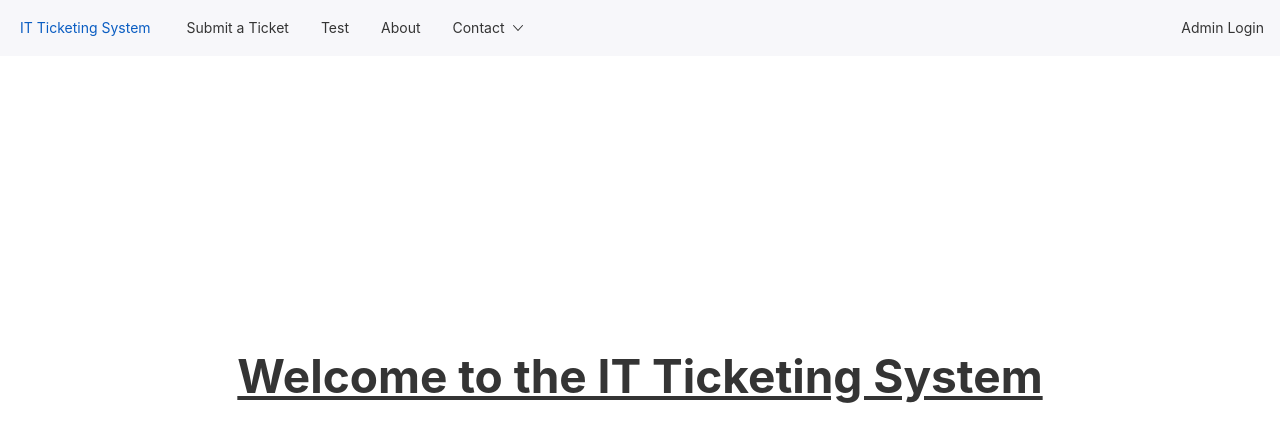
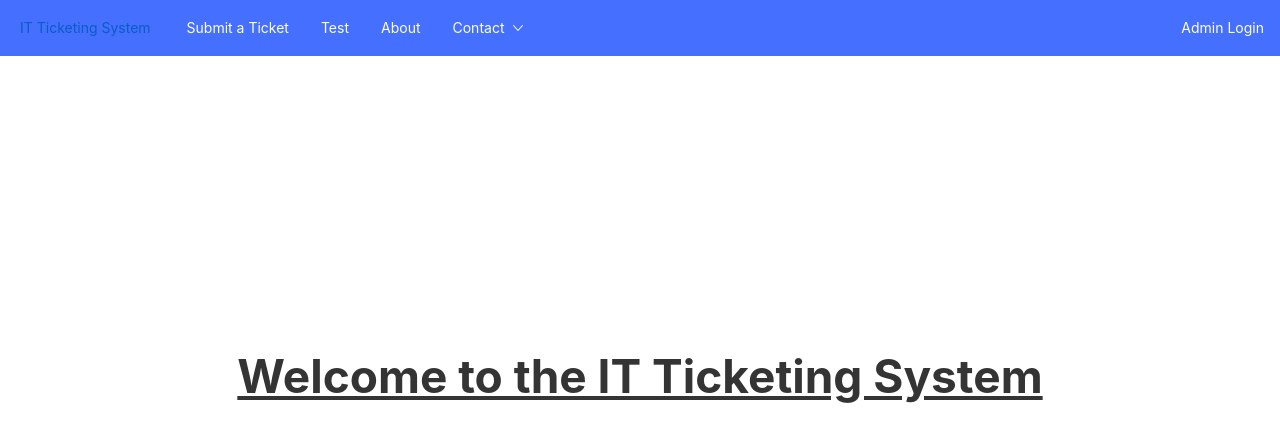
Before and after one commit to jakemaxell/IT-ticketing-system, a React (Create React App) app in the folder frontend/: page / in a window 1280 px wide. Shown: the top 442 px of the page. Built offline with nearby package versions, Linux system fonts and the light colour scheme.

Commit message:
Updated the styling of the nav bar

```diff
--- a/frontend/src/App.css
+++ b/frontend/src/App.css
@@ -34,3 +34,20 @@
     max-width: 600px;
     width: 100%;
 }
+
+.custom-navbar {
+    background-color: #446FFF;
+    color: #fff;
+}
+
+.custom-navbar-brand {
+    color: #fff;
+}
+
+.custom-nav-item {
+    color: #fff;
+}
+
+.custom-nav-item:hover {
+    color: #ddd;
+}
--- a/frontend/src/components/Navbar.js
+++ b/frontend/src/components/Navbar.js
@@ -1,7 +1,9 @@
+import React from 'react';
 import { Navbar, Nav } from 'rsuite';
 import { useNavigate } from 'react-router-dom';
+import '../App.css'; // Import the CSS file
 
-function NavBar(){
+function NavBar() {
     const navigate = useNavigate();
 
     const handleHomeClick = () => {
@@ -12,23 +14,25 @@ function NavBar(){
         navigate("/submit-ticket");
     };
 
-    return(
-        <Navbar style={{ zIndex: 10, position: 'relative' }}>
-            <Navbar.Brand onClick={handleHomeClick}>IT Ticketing System</Navbar.Brand>
+    return (
+        <Navbar className="custom-navbar" style={{ zIndex: 10, position: 'relative' }}>
+            <Navbar.Brand className="custom-navbar-brand" onClick={handleHomeClick}>
+                IT Ticketing System
+            </Navbar.Brand>
             <Nav>
-                <Nav.Item onClick={handleTicketClick}>Submit a Ticket</Nav.Item>
-                <Nav.Item>Test</Nav.Item>
-                <Nav.Item>About</Nav.Item>
+                <Nav.Item className="custom-nav-item" onClick={handleTicketClick}>Submit a Ticket</Nav.Item>
+                <Nav.Item className="custom-nav-item">Test</Nav.Item>
+                <Nav.Item className="custom-nav-item">About</Nav.Item>
                 <Nav.Menu title="Contact">
-                    <Nav.Item>Via Email</Nav.Item>
-                    <Nav.Item>Via Phone</Nav.Item>
+                    <Nav.Item className="custom-nav-item">Via Email</Nav.Item>
+                    <Nav.Item className="custom-nav-item">Via Phone</Nav.Item>
                 </Nav.Menu>
             </Nav>
-            <Nav pullRight>
-                <Nav.Item>Admin Login</Nav.Item>
+            <Nav className="custom-nav-right" pullRight>
+                <Nav.Item className="custom-nav-item">Admin Login</Nav.Item>
             </Nav>
         </Navbar>
     );
-};
+}
 
 export default NavBar;
```
Also changed, not shown: 1 other file (tests, documents, lock files or other folders).
